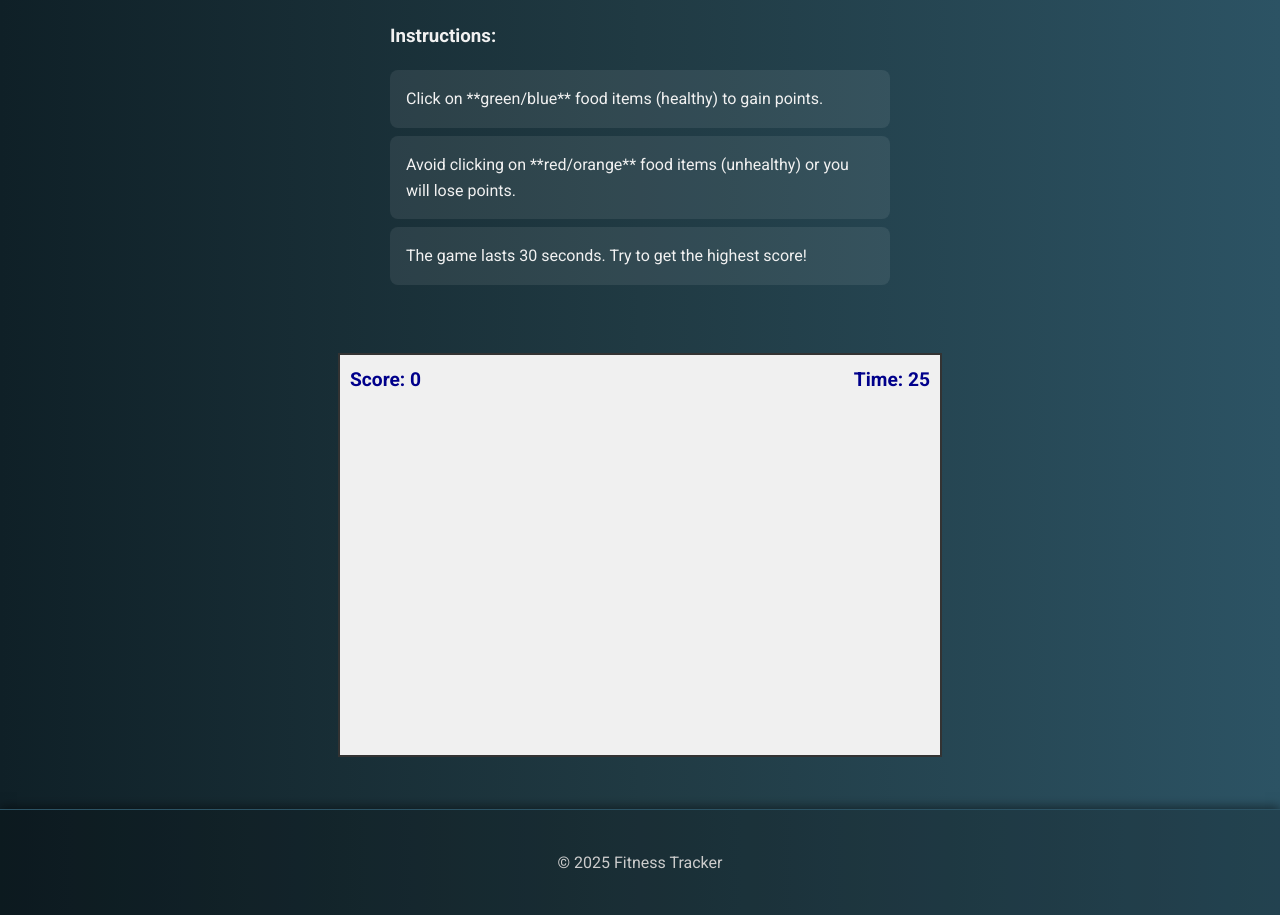
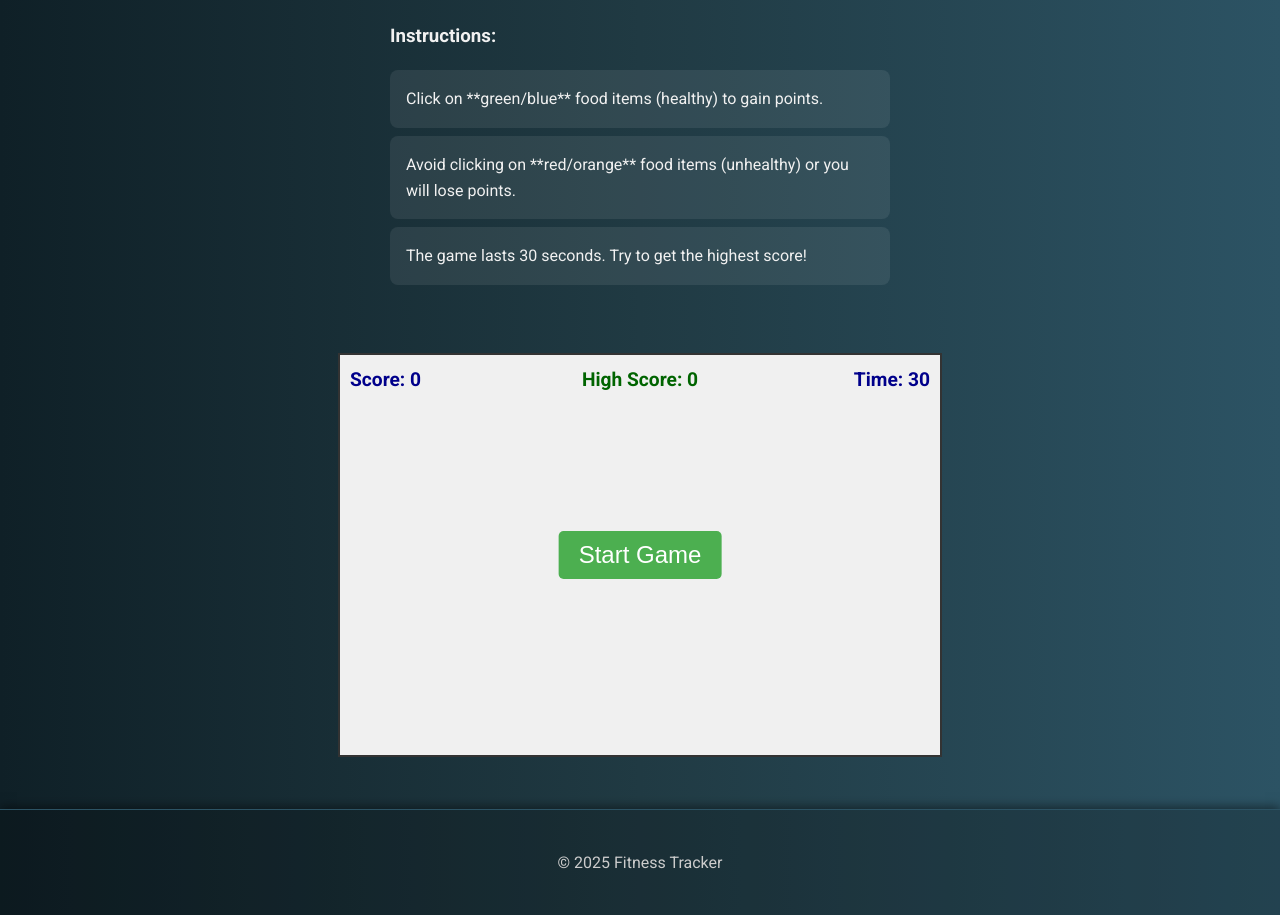
Before and after one commit to Ehc1000/Fitness-Tracker-Website, a website built with Vite: page game.html in a window 1280 px wide. Shown: the part 514-1429 px from the top of the page. Built offline with nearby package versions, Linux system fonts and the light colour scheme.

Commit message:
Added a start game button and a high score feature for the fitness app game

```diff
--- a/game.html
+++ b/game.html
@@ -35,6 +35,8 @@
       <div id="game-container">
         <div id="score">Score: 0</div>
         <div id="timer">Time: 30</div>
+        <div id="high-score">High Score: 0</div>
+        <button id="start-button">Start Game</button>
         <div id="game-area"></div>
       </div>
     </main>
--- a/src/css/game.css
+++ b/src/css/game.css
@@ -40,3 +40,32 @@
 #timer {
   right: 10px;
 }
+
+#high-score {
+  position: absolute;
+  top: 10px;
+  left: 50%;
+  transform: translateX(-50%);
+  font-size: 1.2em;
+  font-weight: bold;
+  color: darkgreen;
+}
+
+#start-button {
+  position: absolute;
+  top: 50%;
+  left: 50%;
+  transform: translate(-50%, -50%);
+  padding: 10px 20px;
+  font-size: 1.5em;
+  cursor: pointer;
+  border-radius: 5px;
+  border: none;
+  background-color: #4caf50;
+  color: white;
+}
+
+#start-button:disabled {
+  background-color: #ccc;
+  cursor: not-allowed;
+}
--- a/src/js/game.js
+++ b/src/js/game.js
@@ -1,9 +1,14 @@
 const gameArea = document.getElementById('game-area');
 const scoreDisplay = document.getElementById('score');
 const timerDisplay = document.getElementById('timer');
+const highScoreDisplay = document.getElementById('high-score');
+const startButton = document.getElementById('start-button');
 
 let score = 0;
 let timeLeft = 30;
+let highScore = localStorage.getItem('highScore') || 0;
+
+highScoreDisplay.textContent = `High Score: ${highScore}`;
 
 const healthyFoods = ['apple', 'banana', 'broccoli', 'carrot', 'strawberry'];
 const unhealthyFoods = ['pizza', 'burger', 'fries', 'ice-cream', 'donut'];
@@ -33,7 +38,7 @@ function createFoodItem() {
     if (foodItem.parentElement) {
       foodItem.remove();
     }
-  }, 1100);
+  }, 2000);
 }
 
 gameArea.addEventListener('click', (event) => {
@@ -50,6 +55,12 @@ gameArea.addEventListener('click', (event) => {
 });
 
 function startGame() {
+  startButton.disabled = true;
+  score = 0;
+  timeLeft = 30;
+  scoreDisplay.textContent = `Score: ${score}`;
+  timerDisplay.textContent = `Time: ${timeLeft}`;
+
   const gameInterval = setInterval(createFoodItem, 1000);
   const timerInterval = setInterval(() => {
     timeLeft--;
@@ -58,12 +69,18 @@ function startGame() {
       clearInterval(gameInterval);
       clearInterval(timerInterval);
       alert(`Game over! Your score is ${score}`);
+      if (score > highScore) {
+        highScore = score;
+        localStorage.setItem('highScore', highScore);
+        highScoreDisplay.textContent = `High Score: ${highScore}`;
+      }
+      startButton.disabled = false;
     }
   }, 1000);
 }
 
 function main() {
-    startGame();
+    startButton.addEventListener('click', startGame);
 }
 
 main();
```
